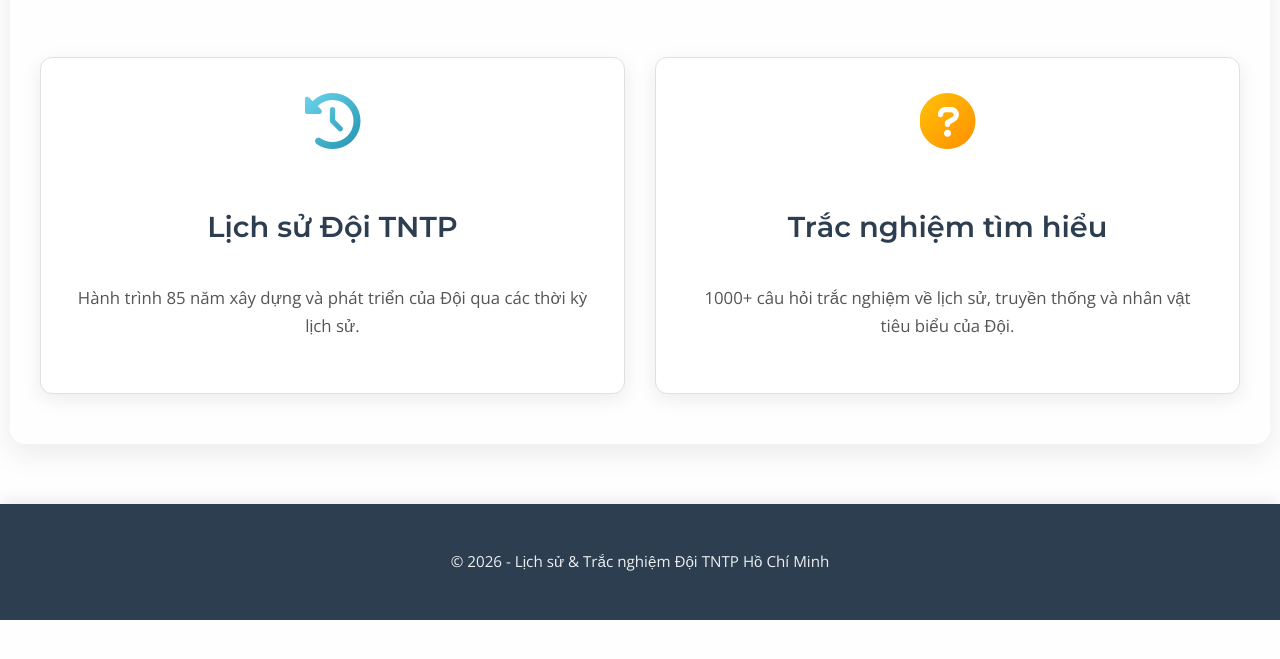
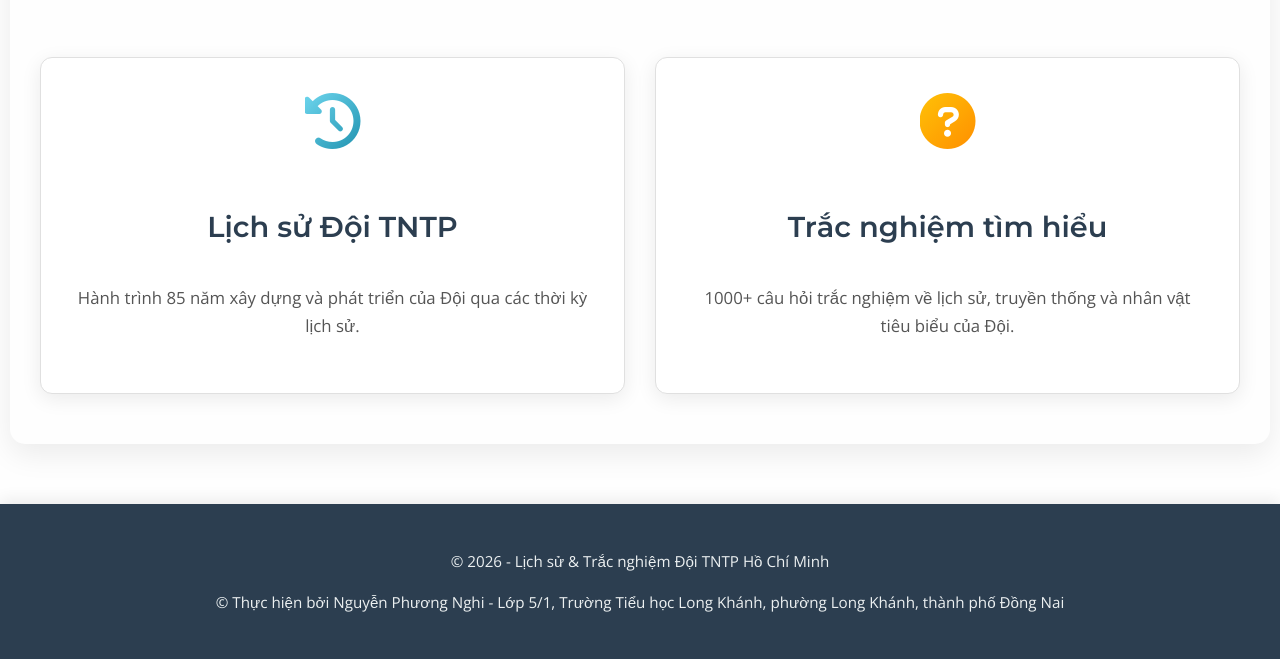
Before and after one commit to khoahocvietnam/THLK, a plain HTML site: page index.html in a window 1280 px wide. Shown: the part 637-1296 px from the top of the page. Before the commit the page ends 1257 px from the top, so only its background shows below. Drawn offline with nearby package versions, Linux system fonts and the light colour scheme.

Commit message:
index.html

```diff
--- a/index.html
+++ b/index.html
@@ -307,6 +307,7 @@
 
     <div class="footer">
         <p>&copy; 2026 - Lịch sử & Trắc nghiệm Đội TNTP Hồ Chí Minh</p>
+        <p>&copy; Thực hiện bởi Nguyễn Phương Nghi - Lớp 5/1, Trường Tiểu học Long Khánh, phường Long Khánh, thành phố Đồng Nai</p>
     </div>
 </body>
 </html>
```
